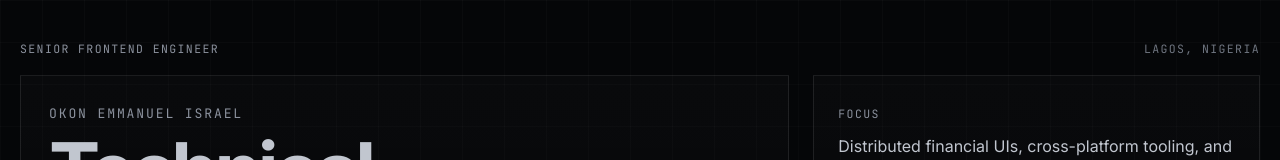
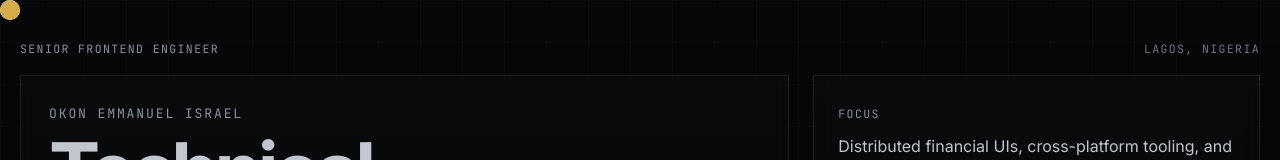
Before and after one commit to Napolite/portfolio-v1, a React app: page / in a window 1280 px wide. Shown: the top 160 px of the page. Built offline with nearby package versions, Linux system fonts and the light colour scheme; the HTML template or start-up script is replaced by a standard one.

Commit message:
added mouse trailer

```diff
--- a/src/App.tsx
+++ b/src/App.tsx
@@ -1,4 +1,4 @@
-import { useEffect, useState } from "react";
+import { useEffect, useRef, useState } from "react";
 import { FaGithub, FaLinkedin } from "react-icons/fa";
 import "./App.css";
 import { IoMdMail } from "react-icons/io";
@@ -20,36 +20,44 @@ const socialLinks: SocialLink[] = [
 ];
 
 function App() {
-  const [pointer, setPointer] = useState({ x: 0, y: 0, active: false });
+  const cursorRef = useRef<HTMLDivElement>(null);
+  const trailRef = useRef<HTMLDivElement>(null);
 
   useEffect(() => {
-    const updatePointer = (event: PointerEvent) => {
-      setPointer({
-        x: event.clientX,
-        y: event.clientY,
-        active: true,
-      });
+    const cursor = cursorRef.current;
+    const trail = trailRef.current;
+
+    if (!cursor || !trail) return;
+
+    // 1. Reveal cursors on first movement
+    cursor.style.opacity = "1";
+    trail.style.opacity = "1";
+
+    const handleMouseMove = (e: MouseEvent) => {
+      const x = `${e.clientX}px`;
+      const y = `${e.clientY}px`;
+
+      // 2. Directly update styles, skipping React re-renders completely
+      cursor.style.setProperty("--pointer-x", x);
+      cursor.style.setProperty("--pointer-y", y);
+
+      trail.style.setProperty("--pointer-x", x);
+      trail.style.setProperty("--pointer-y", y);
     };
 
-    const resetPointer = () => {
-      setPointer((current) => ({ ...current, active: false }));
-    };
-
-    window.addEventListener("pointermove", updatePointer);
-    window.addEventListener("pointerleave", resetPointer);
-    window.addEventListener("blur", resetPointer);
+    window.addEventListener("mousemove", handleMouseMove);
 
     return () => {
-      window.removeEventListener("pointermove", updatePointer);
-      window.removeEventListener("pointerleave", resetPointer);
-      window.removeEventListener("blur", resetPointer);
+      window.removeEventListener("mousemove", handleMouseMove);
     };
   }, []);
 
   return (
     <main className="portfolio-shell">
-      <div
-        className="pointer-glow"
+      <div className="custom-cursor" aria-hidden="true" ref={cursorRef} />
+      <div className="cursor-trail" aria-hidden="true" ref={trailRef} />
+      {/* <div
+        className=""
         aria-hidden="true"
         style={
           {
@@ -58,7 +66,7 @@ function App() {
             opacity: pointer.active ? 1 : 0,
           } as React.CSSProperties
         }
-      />
+      /> */}
       <section className="hero-panel">
         <div className="eyebrow-row">
           <span className="eyebrow">Senior Frontend Engineer</span>
--- a/src/index.css
+++ b/src/index.css
@@ -1,4 +1,4 @@
-@import url('https://fonts.googleapis.com/css2?family=Inter:wght@400;500;600;700;800&family=JetBrains+Mono:wght@400;500;600&display=swap');
+@import url("https://fonts.googleapis.com/css2?family=Inter:wght@400;500;600;700;800&family=JetBrains+Mono:wght@400;500;600&display=swap");
 
 :root {
   color-scheme: dark;
@@ -10,8 +10,8 @@
   --muted-2: #6f7580;
   --border: rgba(255, 255, 255, 0.09);
   --border-strong: rgba(255, 255, 255, 0.16);
-  --sans: 'Inter', system-ui, sans-serif;
-  --mono: 'JetBrains Mono', ui-monospace, SFMono-Regular, monospace;
+  --sans: "Inter", system-ui, sans-serif;
+  --mono: "JetBrains Mono", ui-monospace, SFMono-Regular, monospace;
   font-family: var(--sans);
   line-height: 1.5;
   font-weight: 400;
@@ -37,14 +37,47 @@ body {
   margin: 0;
   min-width: 320px;
   background: var(--bg);
+  /* cursor: none; */
+}
+
+.custom-cursor {
+  left: 0;
+  top: 0;
+  position: fixed;
+  /* top: 0;
+  left: 0; */
+  width: 20px;
+  height: 20px;
+  background-color: rgb(250, 248, 244);
+  border-radius: 50%;
+  pointer-events: none;
+  /* transform: translate(-50%, -50%); */
+  transform: translate3d(var(--pointer-x), var(--pointer-y), 0);
+}
+
+.cursor-trail {
+  position: fixed;
+  left: 0;
+  top: 0;
+  width: 20px;
+  height: 20px;
+  background-color: rgba(214, 171, 75, 1);
+  border-radius: 50%;
+  pointer-events: none;
+  /* transform: translate(-50%, -50%); */
+  opacity: 0.5;
+  pointer-events: none;
+  transition: 0.1s;
+  transform: translate3d(var(--pointer-x), var(--pointer-y), 0);
 }
 
 body::before {
-  content: '';
+  content: "";
   position: fixed;
   inset: 0;
   pointer-events: none;
-  background-image: linear-gradient(rgba(255, 255, 255, 0.03) 1px, transparent 1px),
+  background-image:
+    linear-gradient(rgba(255, 255, 255, 0.03) 1px, transparent 1px),
     linear-gradient(90deg, rgba(255, 255, 255, 0.03) 1px, transparent 1px);
   background-size: 42px 42px;
   mask-image: linear-gradient(180deg, rgba(0, 0, 0, 0.75), transparent 85%);
```
Also changed, not shown: mouse.js (added, +14 -0 lines).
